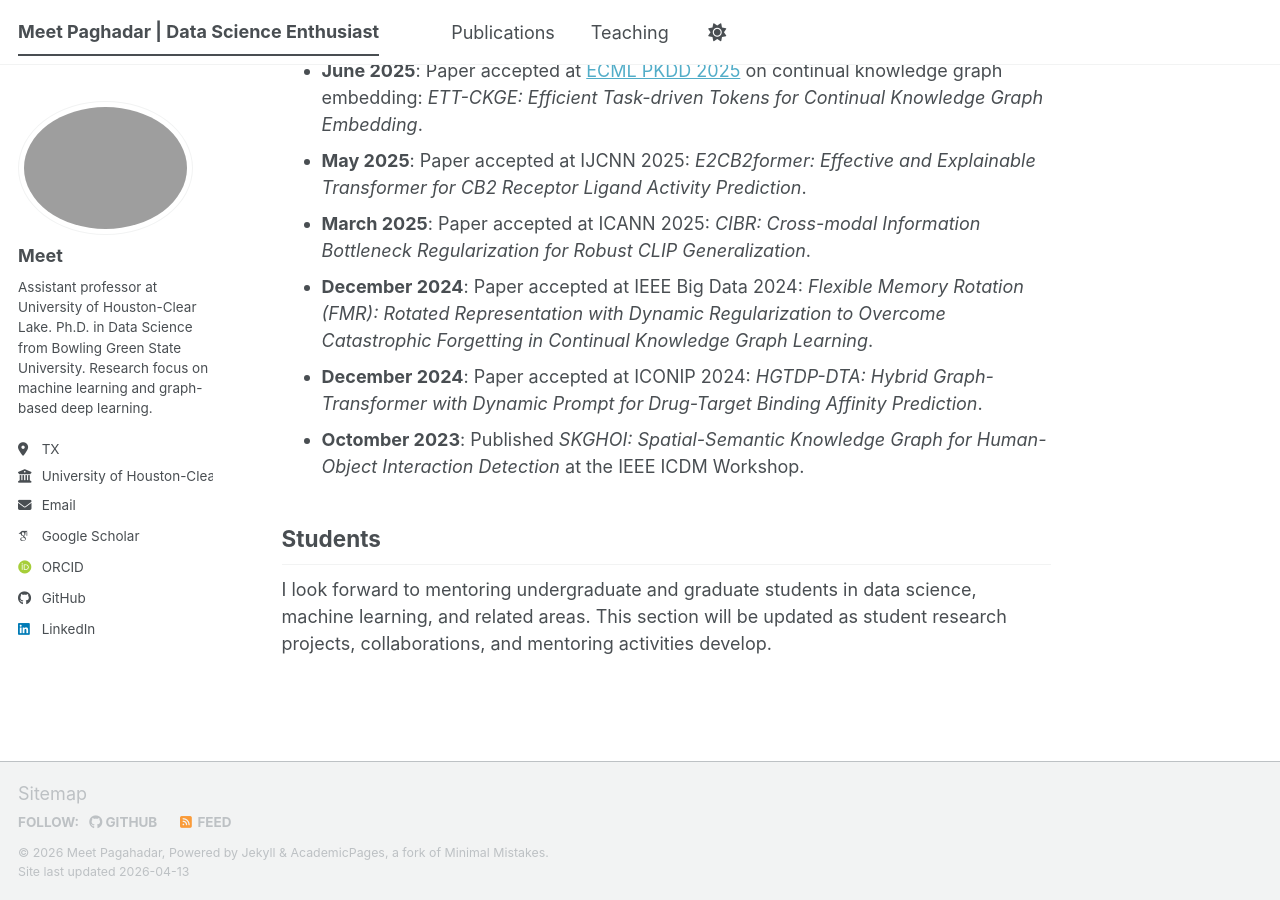
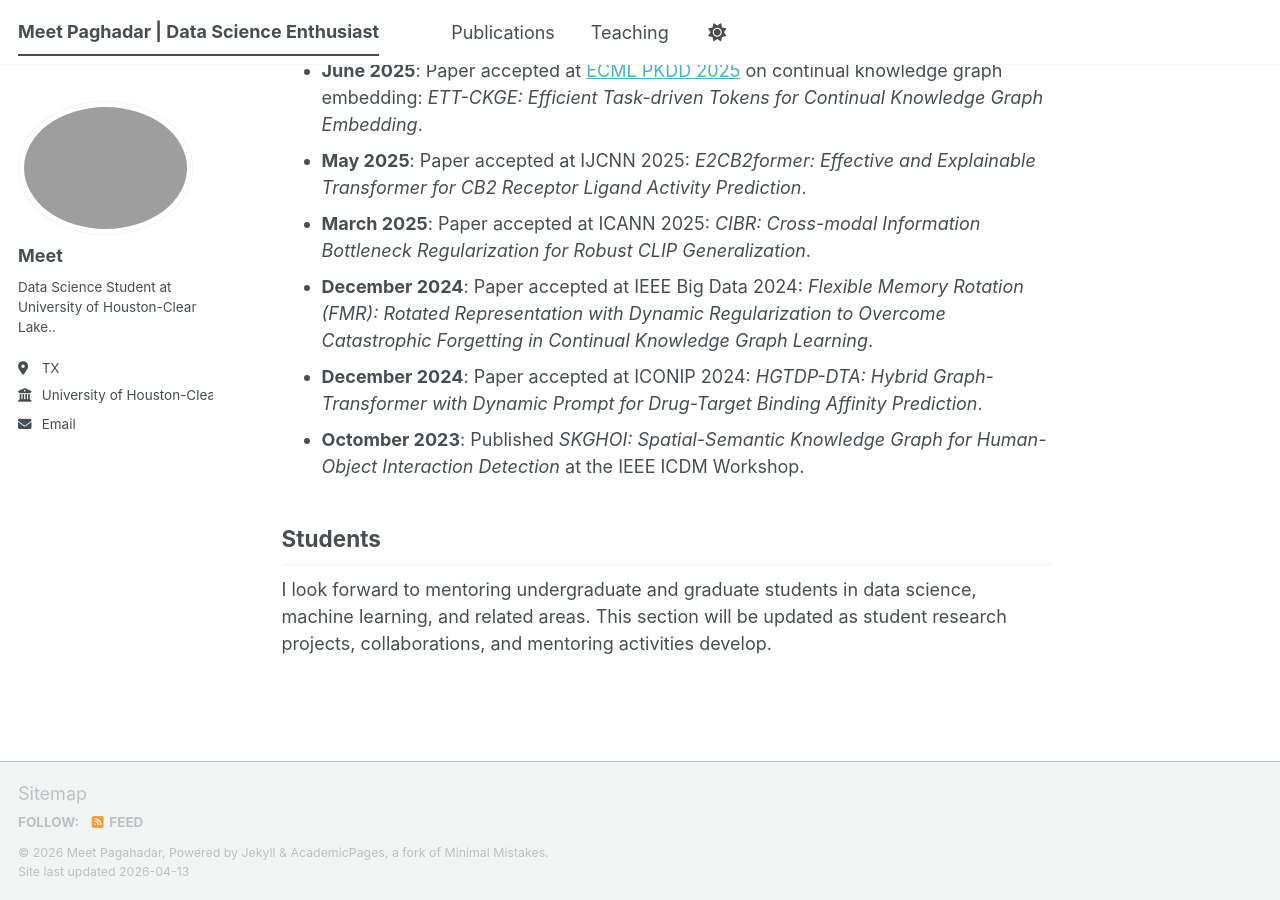
Before and after one commit to Idkmeet/Meet_Paghadar.github.io, a Jekyll site: the page built from _pages/about.md, in a window 1280 px wide and 900 px high, scrolled down 1158 px. Built offline with Jekyll 4.4.1, drawn with Linux system fonts in a browser that asks for light colours; some web fonts are replaced; a script bundle is joined from its source files by our own code; library files that are not in the unit come from our copies.

Commit message:
Update _config.yml

```diff
--- a/_config.yml
+++ b/_config.yml
@@ -26,7 +26,7 @@ baseurl: ""
 
 # Must match the GitHub repository path exactly:
 # username/repository-name
-repository: "lijingzhu1/lijingzhu1.github.io"
+repository: "https://github.com/Idkmeet/Meet_Paghadar.github.io"
 
 # -------------------------
 # Author profile information
@@ -34,17 +34,17 @@ repository: "lijingzhu1/lijingzhu1.github.io"
 author:
   avatar: ""    # Profile image file shown in the sidebar/profile area
   name: "Meet"
-  bio: "Assistant professor at University of Houston-Clear Lake. Ph.D. in Data Science from Bowling Green State University. Research focus on machine learning and graph-based deep learning."
+  bio: "Data Science Student  at University of Houston-Clear Lake.."
   location: "TX"
   employer: "University of Houston-Clear Lake"
-  email: "zhul@uhcl.edu"
+  email: "meet@uhcl.edu"
 
   # Professional / academic links
   # Leave a field empty if it is not used.
-  googlescholar: "https://scholar.google.com/citations?user=_c1ydPQAAAAJ&hl=en"
-  github: "lijingzhu1"
-  linkedin: "www.linkedin.com/in/lijingz-19970620"
-  orcid: "https://orcid.org/0009-0002-7107-2880"
+  # googlescholar: "https://scholar.google.com/citations?user=_c1ydPQAAAAJ&hl=en"
+  # github: "lijingzhu1"
+  # linkedin: "www.linkedin.com/in/lijingz-19970620"
+  # orcid: "https://orcid.org/0009-0002-7107-2880"
 
 # -------------------------
 # General behavior
```
